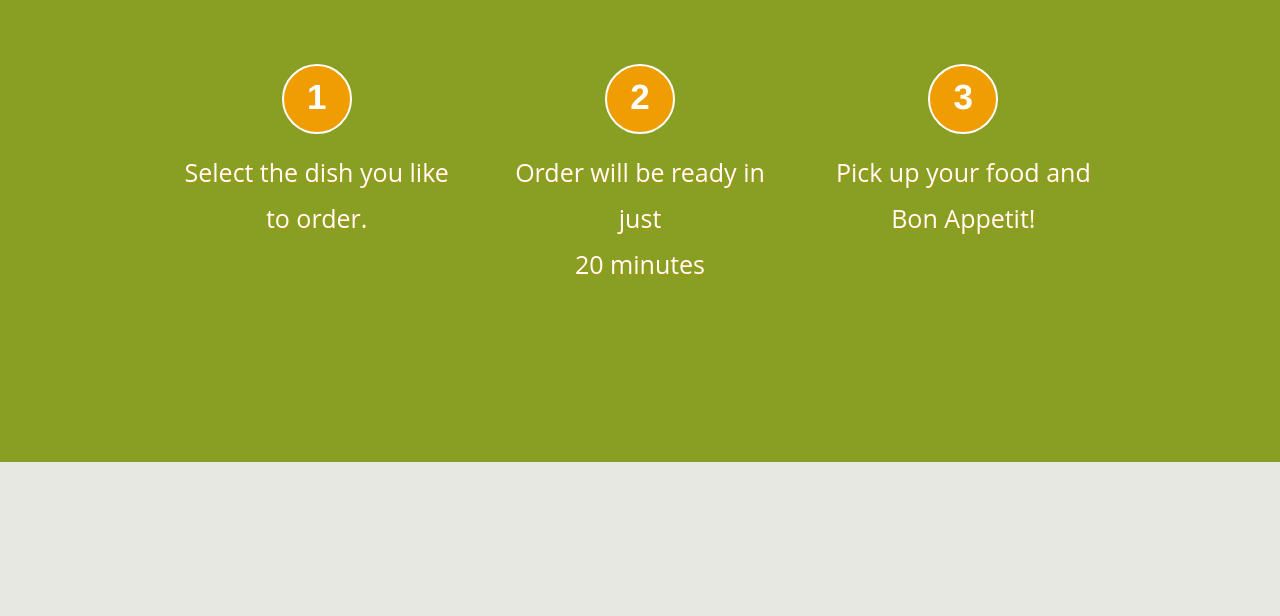
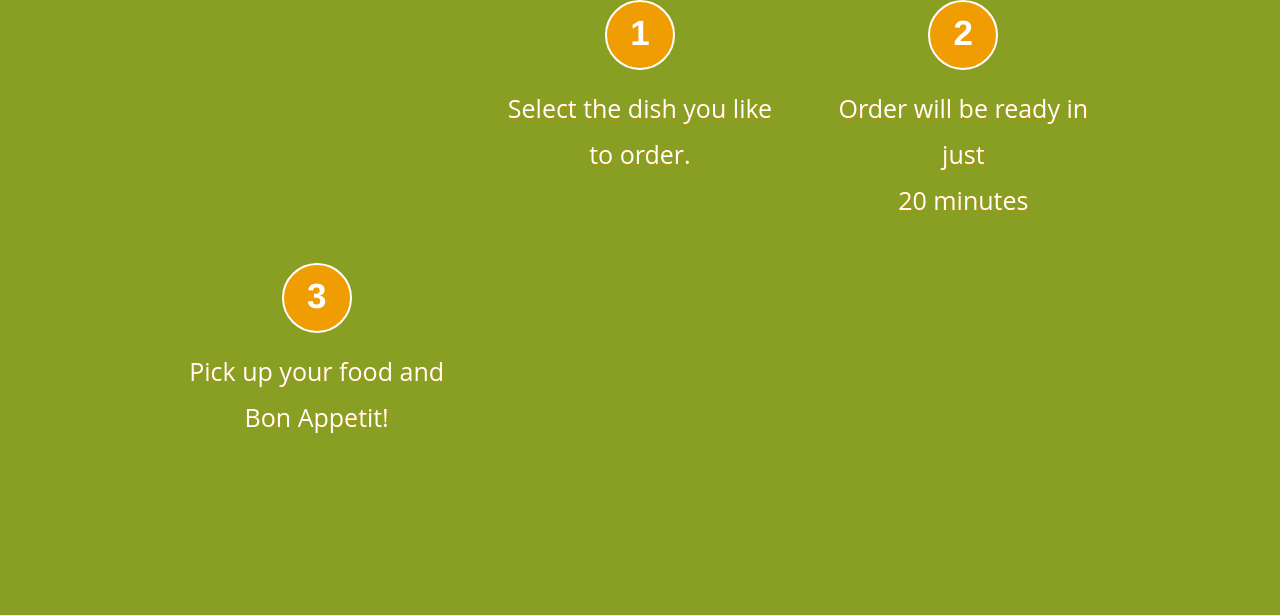
Before and after one commit to ravikirandutta/sahani, a Django app: page / in a window 1280 px wide. Shown: the part 1236-1852 px from the top of the page. Run offline with Django 3.2, Linux system fonts and the light colour scheme; some libraries are stand-ins or nearby versions; some web fonts are replaced.

Commit message:
changing the As Per Your Taste steps to diff xs cols

```diff
--- a/bento/templates/homefood.html
+++ b/bento/templates/homefood.html
@@ -94,7 +94,7 @@
                 <div class="header-background" style="background:#F8A310"></div>
             </header>
             <section class="header-2-sub bg-midnight-blue" style="background:#fff">
-        <div class="background" id="thalibackground" style="background:url('../static/design/images/homefood.Jpeg'); background-size:cover;">&nbsp;</div>
+        <div class="background img-responsive" id="thalibackground" style="background:url('../static/design/images/homefood.Jpeg'); background-size:cover;">&nbsp;</div>
         <div class="container">
           <div class="row">
             <div class="col-sm-8 col-sm-offset-2">
@@ -108,15 +108,15 @@
       <section class="howitworks pageNav" style="margin-top:700px">
 <section class="container">
 <div class="row clearfix">
-<p class="block-title">AS PER YOUR TASTE</p>
+<p class="block-title col-xs-8 col-sm-4 col-md-4">AS PER YOUR TASTE</p>
 <div class="clearfix works-list">
-<div class="col-xs-12 col-sm-4 col-md-4 text-center">
+<div class="col-xs-8 col-sm-4 col-md-4 text-center">
 <div class="img-responsive img-circle">
 <strong>1</strong>
 </div>
 <p>Select the dish you like to order.</p>
 </div>
-<div class="col-xs-12 col-sm-4 col-md-4 text-center">
+<div class="col-xs-8 col-sm-4 col-md-4 text-center">
 <div class="img-responsive img-circle">
 <strong>2</strong>
 </div>
@@ -126,7 +126,7 @@ Order will be ready in just
 20 minutes
 </p>
 </div>
-<div class="col-xs-12 col-sm-4 col-md-4 text-center">
+<div class="col-xs-8 col-sm-4 col-md-4 text-center">
 <div class="img-responsive img-circle">
 <strong>3</strong>
 </div>
```
